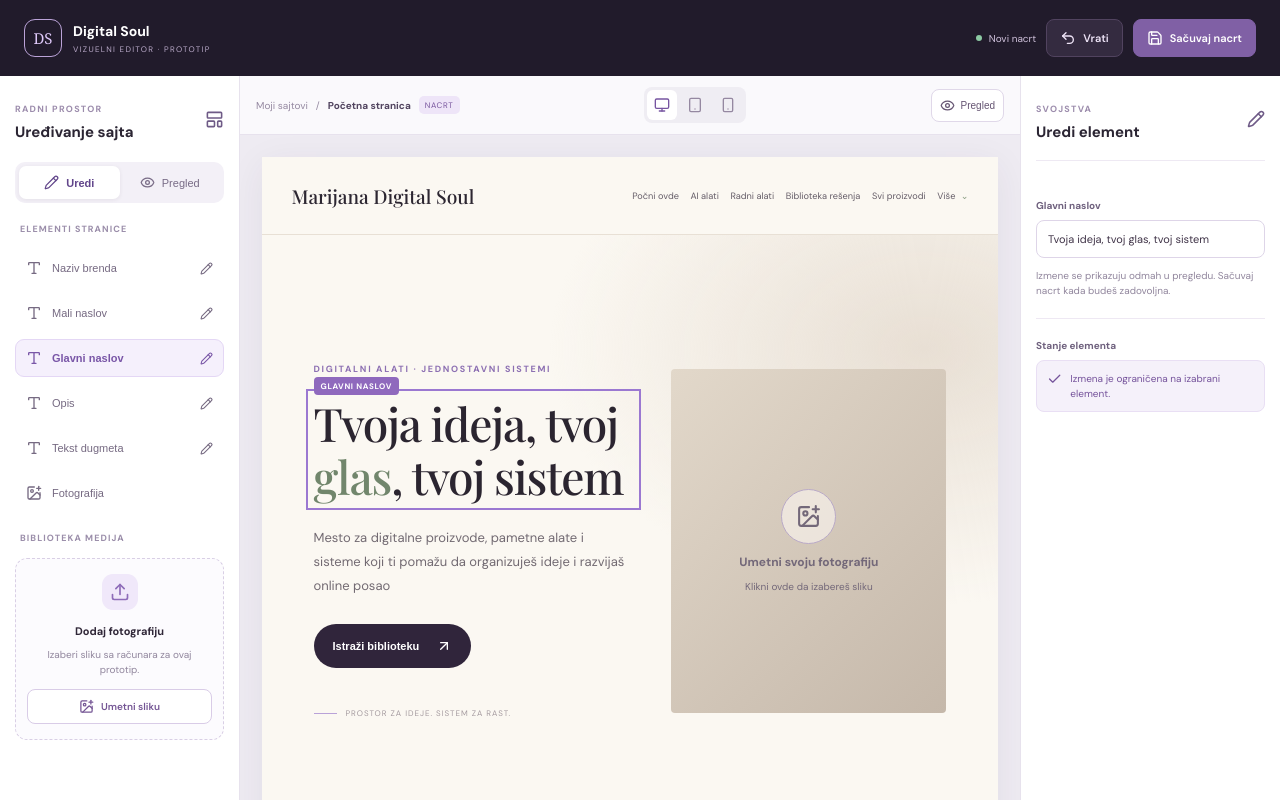
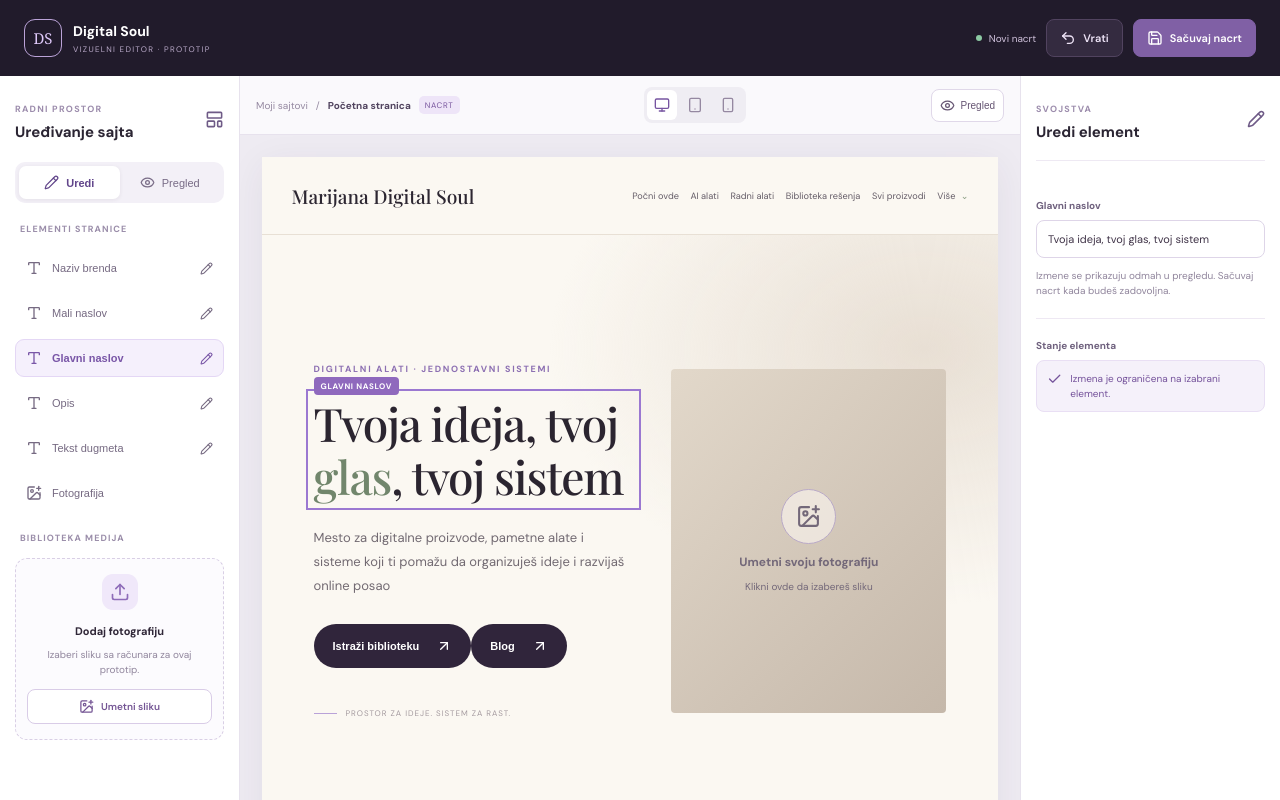
Before and after one commit to marijanaforai-creator/digital-soul-visual-editor, a React (Vite) app: page / in a window 1280 px wide. Shown: the top 800 px of the page. Built offline with nearby package versions, Linux system fonts and the light colour scheme.

Commit message:
Add two desktop hero buttons

```diff
--- a/src/App.jsx
+++ b/src/App.jsx
@@ -127,7 +127,7 @@ export default function App() {
         <div className="canvas-toolbar"><div className="breadcrumb"><span>Moji sajtovi</span><span>/</span><strong>Početna stranica</strong><span className="draft-tag">NACRT</span></div><div className="device-switch"><button className={device === "desktop" ? "active" : ""} onClick={() => setDevice("desktop")} title="Računar"><Monitor size={16}/></button><button className={device === "tablet" ? "active" : ""} onClick={() => setDevice("tablet")} title="Tablet"><Tablet size={16}/></button><button className={device === "mobile" ? "active" : ""} onClick={() => setDevice("mobile")} title="Telefon"><Smartphone size={16}/></button></div><button className="preview-button" onClick={() => setEditing(!editing)}>{editing ? <><Eye size={15}/> Pregled</> : <><Pencil size={15}/> Nastavi uređivanje</>}</button></div>
         <div className="preview-stage"><div className={`website-preview ${device} ${editing ? "editing" : "preview-only"}`}>
           <nav className="site-nav"><div className="site-brand">{content.brand}</div><div className="nav-links"><span>Počni ovde</span><span>AI alati</span><span>Radni alati</span><span>Biblioteka rešenja</span><span>Svi proizvodi</span><details className="nav-more"><summary>Više <span aria-hidden="true">⌄</span></summary><div className="nav-dropdown"><span>Sistem</span><span>Blog</span><span>O meni</span><span>1 na 1</span><span>Česta pitanja</span></div></details></div></nav>
-          <section className="hero"><div className="hero-copy">{editable("eyebrow","eyebrow",content.eyebrow)}{editable("headline","hero-title",content.headline.split(/(glas)/i).map((part, i) => part.toLowerCase() === "glas" ? <em key={i} className="feminine-word">{part}</em> : part))}{editable("description","hero-description",content.description)}<button className={`hero-cta editable ${selected === "button" && editing ? "chosen" : ""}`} onClick={() => select("button")}>{selected === "button" && editing && <span className="selection-label">DUGME</span>}{content.button}<ArrowUpRight size={16}/></button><div className="hero-caption"><span className="caption-line"/> PROSTOR ZA IDEJE. SISTEM ZA RAST.</div></div>
+          <section className="hero"><div className="hero-copy">{editable("eyebrow","eyebrow",content.eyebrow)}{editable("headline","hero-title",content.headline.split(/(glas)/i).map((part, i) => part.toLowerCase() === "glas" ? <em key={i} className="feminine-word">{part}</em> : part))}{editable("description","hero-description",content.description)}<div className="hero-actions"><button className={`hero-cta hero-cta-primary editable ${selected === "button" && editing ? "chosen" : ""}`} onClick={() => select("button")}>{selected === "button" && editing && <span className="selection-label">DUGME 1</span>}{content.button || "Počni ovde"}<ArrowUpRight size={16}/></button><button className="hero-cta hero-cta-secondary" type="button">Blog<ArrowUpRight size={16}/></button></div><div className="hero-caption"><span className="caption-line"/> PROSTOR ZA IDEJE. SISTEM ZA RAST.</div></div>
           <div className={`hero-image editable ${selected === "image" && editing ? "chosen" : ""}`} onClick={() => { if (editing) { setSelected("image"); uploadRef.current?.click(); } }}>{content.image ? <img src={content.image} alt="Izabrana fotografija za pregled"/> : <div className="image-placeholder"><div className="image-placeholder-icon"><ImagePlus size={25}/></div><strong>Umetni svoju fotografiju</strong><span>Klikni ovde da izabereš sliku</span></div>}{selected === "image" && editing && <span className="selection-label image-label">FOTOGRAFIJA · KLIKNI DA ZAMENIŠ</span>}</div></section>
           <section className="below-fold"><span className="below-kicker">JEDNO MESTO · VIŠE MOGUĆNOSTI</span><h2>Od ideje do sistema koji radi za tebe</h2><p>Ovo je primer rasporeda. Kasnije ćemo povezati stvarne sekcije postojećeg sajta</p></section>
         </div></div>
```
